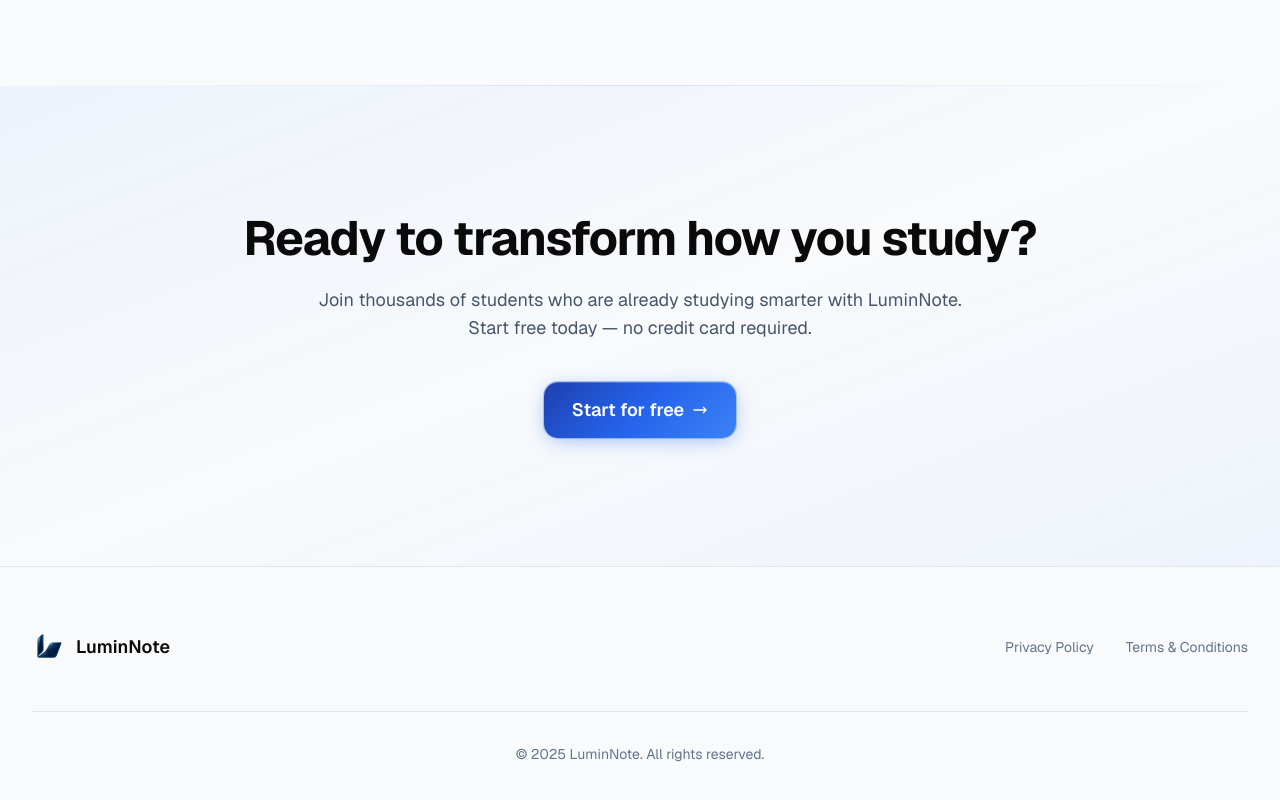
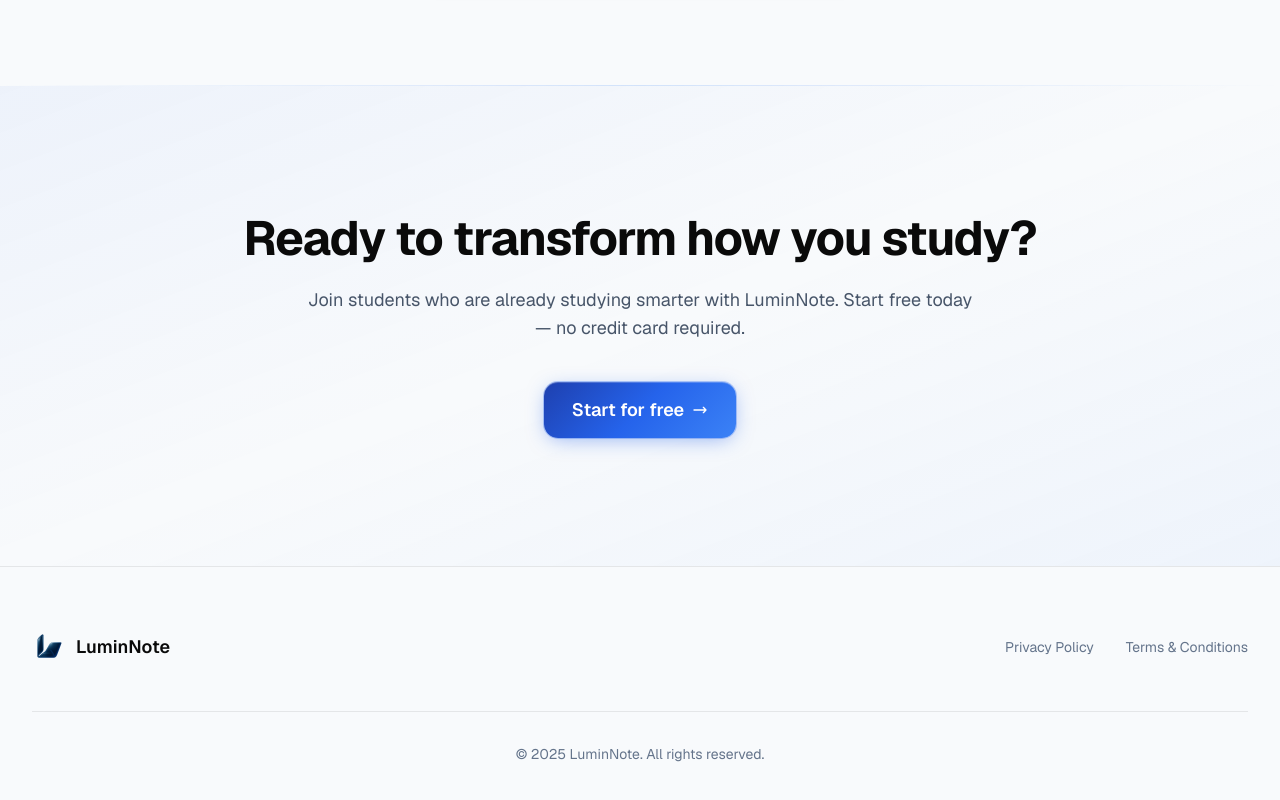
Before and after one commit to aziccardi04/LuminNote-Web, a Next.js app: page / in a window 1280 px wide. Shown: the part 5566-6366 px from the top of the page. Built offline with nearby package versions, Linux system fonts and the light colour scheme.

Commit message:
Text change on main page

```diff
--- a/src/app/page.tsx
+++ b/src/app/page.tsx
@@ -646,7 +646,7 @@ export default function Home() {
               Ready to transform how you study?
             </h2>
             <p className="text-lg text-[var(--foreground-secondary)] mb-10 max-w-2xl mx-auto">
-              Join thousands of students who are already studying smarter with LuminNote.
+              Join students who are already studying smarter with LuminNote.
               Start free today — no credit card required.
             </p>
             <div className="flex flex-col sm:flex-row gap-4 justify-center items-center">
```
